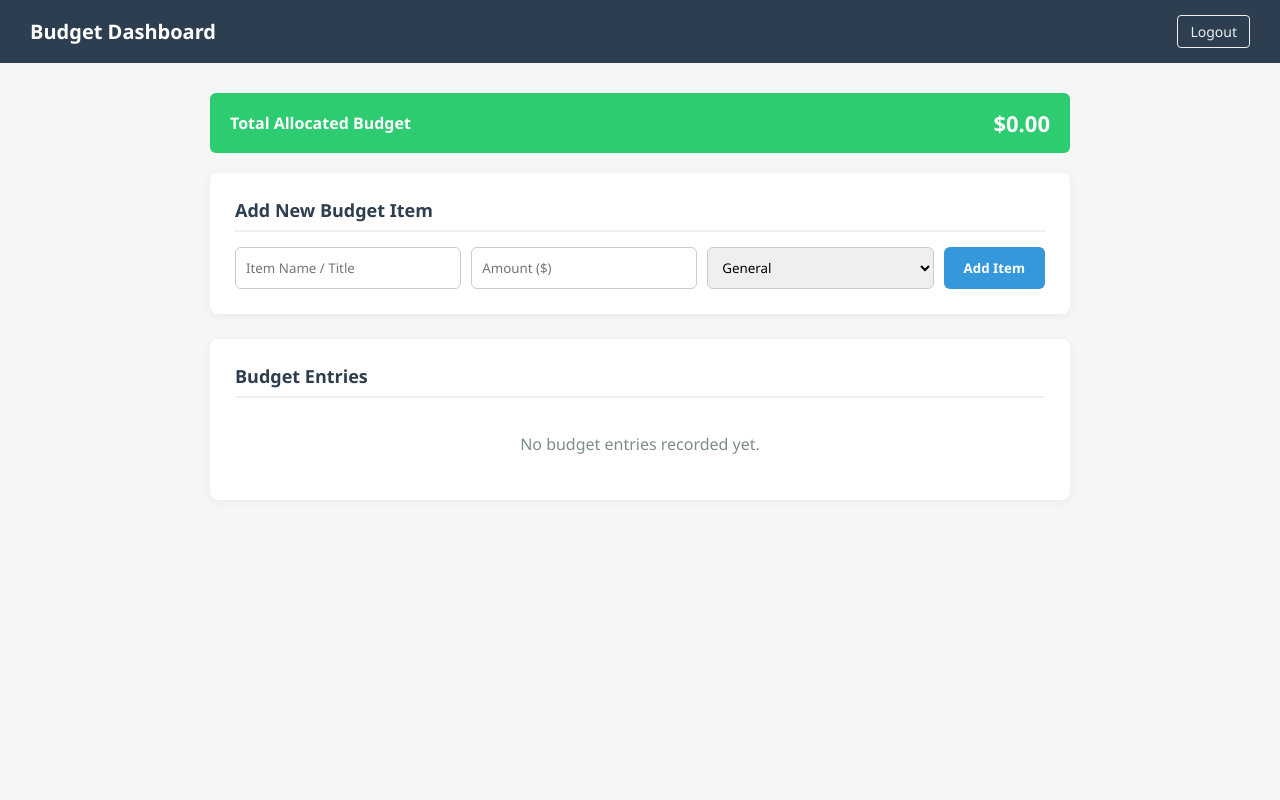
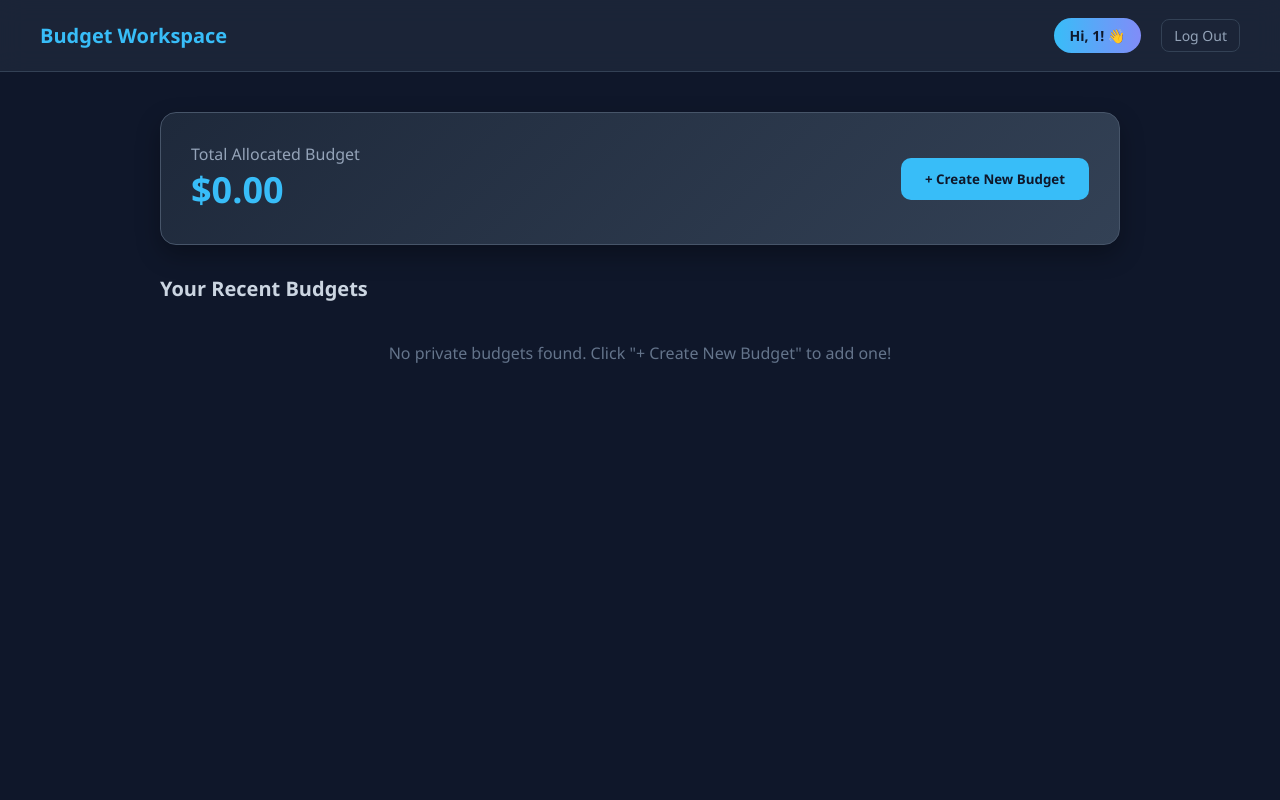
Before and after one commit to shivansh150479/Smart-Expense-Tracker.., a Flask app: page /dashboard in a window 1280 px wide. Run offline with Flask 3, Linux system fonts and the light colour scheme; the visitor is signed in with stand-in values (Sample User, id 1).

Commit message:
Update dashboard.html

```diff
--- a/templates/dashboard.html
+++ b/templates/dashboard.html
@@ -3,81 +3,192 @@
 <head>
     <meta charset="UTF-8">
     <meta name="viewport" content="width=device-width, initial-scale=1.0">
-    <title>Dashboard - Budget Tracker</title>
+    <title>Dashboard - Personal Budget Workspace</title>
     <style>
-        * { box-sizing: border-box; margin: 0; padding: 0; font-family: 'Segoe UI', Tahoma, Geneva, Verdana, sans-serif; }
-        body { background-color: #f4f7f6; color: #333; }
-        .navbar { background-color: #2c3e50; color: white; padding: 15px 30px; display: flex; justify-content: space-between; align-items: center; }
-        .navbar h2 { font-size: 20px; }
-        .logout-btn { color: #ecf0f1; text-decoration: none; padding: 6px 12px; border: 1px solid #ecf0f1; border-radius: 4px; font-size: 14px; }
-        .logout-btn:hover { background-color: #ecf0f1; color: #2c3e50; }
-        .container { max-width: 900px; margin: 30px auto; padding: 0 20px; }
-        .card { background: white; padding: 25px; border-radius: 8px; box-shadow: 0 2px 10px rgba(0,0,0,0.05); margin-bottom: 25px; }
-        .card h3 { margin-bottom: 15px; color: #2c3e50; font-size: 18px; border-bottom: 2px solid #ecf0f1; padding-bottom: 8px; }
-        .form-row { display: flex; gap: 10px; flex-wrap: wrap; }
-        .form-row input, .form-row select { flex: 1; min-width: 150px; padding: 10px; border: 1px solid #ccc; border-radius: 6px; }
-        .add-btn { padding: 10px 20px; background-color: #3498db; color: white; border: none; border-radius: 6px; font-weight: 600; cursor: pointer; }
-        .add-btn:hover { background-color: #2980b9; }
-        .budget-list { list-style: none; }
-        .budget-item { display: flex; justify-content: space-between; align-items: center; padding: 12px 15px; border-bottom: 1px solid #eee; }
-        .budget-item:last-child { border-bottom: none; }
-        .budget-info { display: flex; gap: 15px; align-items: center; }
-        .category-badge { background-color: #e8f4f8; color: #2980b9; padding: 4px 8px; border-radius: 4px; font-size: 12px; font-weight: 600; }
-        .view-link { color: #3498db; text-decoration: none; font-size: 14px; font-weight: 600; }
-        .view-link:hover { text-decoration: underline; }
-        .summary-box { background-color: #2ecc71; color: white; padding: 15px 20px; border-radius: 6px; display: flex; justify-content: space-between; align-items: center; margin-bottom: 20px; }
-        .summary-box h4 { font-size: 16px; }
-        .summary-box span { font-size: 22px; font-weight: 700; }
+        * { box-sizing: border-box; margin: 0; padding: 0; font-family: 'Segoe UI', system-ui, sans-serif; }
+        body { background-color: #0f172a; color: #f8fafc; min-height: 100vh; padding-bottom: 50px; }
+
+        .navbar {
+            background: rgba(30, 41, 59, 0.8);
+            backdrop-filter: blur(12px);
+            border-bottom: 1px solid #334155;
+            padding: 18px 40px;
+            display: flex;
+            justify-content: space-between;
+            align-items: center;
+            position: sticky;
+            top: 0;
+            z-index: 10;
+        }
+        .brand { font-size: 20px; font-weight: 700; color: #38bdf8; }
+        .user-info { display: flex; align-items: center; gap: 20px; }
+
+        /* Auto-fading greeting message */
+        .welcome-toast {
+            background: linear-gradient(90deg, #38bdf8, #818cf8);
+            color: #0f172a;
+            padding: 8px 16px;
+            border-radius: 20px;
+            font-weight: 700;
+            font-size: 14px;
+            transition: opacity 0.8s ease, transform 0.8s ease;
+        }
+        .welcome-toast.fade-out { opacity: 0; transform: translateY(-10px); pointer-events: none; }
+
+        .logout-btn { color: #94a3b8; text-decoration: none; font-size: 14px; padding: 6px 12px; border: 1px solid #334155; border-radius: 8px; }
+        .logout-btn:hover { color: #f8fafc; border-color: #64748b; }
+
+        .container { max-width: 1000px; margin: 40px auto; padding: 0 20px; }
+
+        /* Summary Header */
+        .summary-card {
+            background: linear-gradient(135deg, #1e293b, #334155);
+            border: 1px solid #475569;
+            padding: 30px;
+            border-radius: 16px;
+            display: flex;
+            justify-content: space-between;
+            align-items: center;
+            margin-bottom: 30px;
+            box-shadow: 0 10px 25px rgba(0,0,0,0.3);
+        }
+        .summary-card h3 { color: #94a3b8; font-size: 16px; font-weight: 500; }
+        .summary-card .total { font-size: 36px; font-weight: 800; color: #38bdf8; }
+        .action-btn {
+            background: #38bdf8; color: #0f172a; padding: 12px 24px; border-radius: 10px; font-weight: 700; border: none; cursor: pointer; transition: all 0.2s ease;
+        }
+        .action-btn:hover { background: #7dd3fc; transform: scale(1.03); }
+
+        /* Budget Grid Display */
+        .section-title { margin-bottom: 20px; font-size: 20px; color: #cbd5e1; }
+        .grid { display: grid; grid-template-columns: repeat(auto-fill, minmax(280px, 1fr)); gap: 20px; }
+        .card {
+            background: #1e293b;
+            border: 1px solid #334155;
+            padding: 24px;
+            border-radius: 14px;
+            transition: all 0.3s ease;
+            cursor: pointer;
+            position: relative;
+            overflow: hidden;
+        }
+        .card:hover { transform: translateY(-4px); border-color: #38bdf8; box-shadow: 0 10px 20px rgba(56, 189, 248, 0.15); }
+        .card .badge { display: inline-block; background: rgba(56, 189, 248, 0.1); color: #38bdf8; padding: 4px 10px; border-radius: 6px; font-size: 12px; font-weight: 600; margin-bottom: 12px; }
+        .card h4 { font-size: 18px; margin-bottom: 8px; color: #f8fafc; }
+        .card .amount { font-size: 24px; font-weight: 700; color: #4ade80; }
+
+        /* Modal Popup Window */
+        .modal {
+            display: none; position: fixed; top: 0; left: 0; width: 100%; height: 100%;
+            background: rgba(15, 23, 42, 0.8); backdrop-filter: blur(8px); z-index: 100;
+            justify-content: center; align-items: center;
+        }
+        .modal-content {
+            background: #1e293b; border: 1px solid #475569; padding: 30px; border-radius: 16px; width: 90%; max-width: 450px; position: relative;
+        }
+        .close-btn { position: absolute; top: 15px; right: 20px; font-size: 24px; color: #94a3b8; cursor: pointer; }
+        .form-control { width: 100%; padding: 12px; background: #0f172a; border: 1px solid #334155; border-radius: 8px; color: #fff; margin-bottom: 15px; }
     </style>
 </head>
-<body>
+<body onclick="handleUserActivity()" onmousemove="handleUserActivity()" onkeydown="handleUserActivity()">
+
     <div class="navbar">
-        <h2>Budget Dashboard</h2>
-        <a href="/login" class="logout-btn">Logout</a>
+        <div class="brand">Budget Workspace</div>
+        <div class="user-info">
+            {% if show_welcome %}
+                <div id="welcome-toast" class="welcome-toast">Hi, {{ username }}! 👋</div>
+            {% endif %}
+            <a href="/logout" class="logout-btn">Log Out</a>
+        </div>
     </div>
 
     <div class="container">
-        <div class="summary-box">
-            <h4>Total Allocated Budget</h4>
-            <span>${{ "%.2f"|format(total_amount) }}</span>
+        <!-- Summary Header & Create Trigger -->
+        <div class="summary-card">
+            <div>
+                <h3>Total Allocated Budget</h3>
+                <div class="total">${{ "%.2f"|format(total_amount) }}</div>
+            </div>
+            <button class="action-btn" onclick="openCreateModal()">+ Create New Budget</button>
         </div>
 
-        <div class="card">
-            <h3>Add New Budget Item</h3>
-            <form action="/add-budget" method="POST" class="form-row">
-                <input type="text" name="title" placeholder="Item Name / Title" required>
-                <input type="number" step="0.01" name="amount" placeholder="Amount ($)" required>
-                <select name="category">
+        <!-- Recent Budgets Display -->
+        <h3 class="section-title">Your Recent Budgets</h3>
+        {% if budgets %}
+            <div class="grid">
+                {% for b in budgets %}
+                    <div class="card" onclick="openDetailModal({{ b.id }})">
+                        <span class="badge">{{ b.category }}</span>
+                        <h4>{{ b.title }}</h4>
+                        <div class="amount">${{ "%.2f"|format(b.amount) }}</div>
+                    </div>
+                {% endfor %}
+            </div>
+        {% else %}
+            <p style="color: #64748b; text-align: center; margin-top: 40px;">No private budgets found. Click "+ Create New Budget" to add one!</p>
+        {% endif %}
+    </div>
+
+    <!-- Create Budget Modal Window -->
+    <div id="createModal" class="modal">
+        <div class="modal-content">
+            <span class="close-btn" onclick="closeModal('createModal')">&times;</span>
+            <h3 style="margin-bottom: 20px;">Create Budget Entry</h3>
+            <form action="/add-budget" method="POST">
+                <input type="text" name="title" class="form-control" placeholder="Budget Title (e.g. Travel, Rent)" required>
+                <input type="number" step="0.01" name="amount" class="form-control" placeholder="Amount ($)" required>
+                <select name="category" class="form-control">
                     <option value="General">General</option>
                     <option value="Groceries">Groceries</option>
                     <option value="Utilities">Utilities</option>
                     <option value="Entertainment">Entertainment</option>
                 </select>
-                <button type="submit" class="add-btn">Add Item</button>
+                <button type="submit" class="action-btn" style="width: 100%;">Save Budget</button>
             </form>
         </div>
+    </div>
 
-        <div class="card">
-            <h3>Budget Entries</h3>
-            {% if budgets %}
-                <ul class="budget-list">
-                {% for b in budgets %}
-                    <li class="budget-item">
-                        <div class="budget-info">
-                            <span class="category-badge">{{ b.category }}</span>
-                            <strong>{{ b.title }}</strong>
-                        </div>
-                        <div>
-                            <span style="margin-right: 15px; font-weight: 600;">${{ "%.2f"|format(b.amount) }}</span>
-                            <a href="/detail/{{ b.id }}" class="view-link">View Details</a>
-                        </div>
-                    </li>
-                {% endfor %}
-                </ul>
-            {% else %}
-                <p style="color: #7f8c8d; text-align: center; padding: 20px 0;">No budget entries recorded yet.</p>
-            {% endif %}
+    <!-- View Individual Budget Detail Modal Window -->
+    <div id="detailModal" class="modal">
+        <div class="modal-content">
+            <span class="close-btn" onclick="closeModal('detailModal')">&times;</span>
+            <h3 id="modal-title" style="margin-bottom: 10px;">-</h3>
+            <span id="modal-category" class="badge" style="margin-bottom: 20px;">-</span>
+            <p style="color: #94a3b8; margin-bottom: 10px;">Individual Allocation:</p>
+            <h2 id="modal-amount" style="color: #4ade80; font-size: 32px; margin-bottom: 20px;">$0.00</h2>
+            <button class="action-btn" style="width: 100%; background: #334155; color: #fff;" onclick="closeModal('detailModal')">Close Window</button>
         </div>
     </div>
+
+    <script>
+        // Automatic greeting removal after user interaction/activity
+        let activityDetected = false;
+        function handleUserActivity() {
+            const toast = document.getElementById('welcome-toast');
+            if (toast && !activityDetected) {
+                activityDetected = true;
+                setTimeout(() => {
+                    toast.classList.add('fade-out');
+                }, 2000); // Fades away 2 seconds after first activity
+            }
+        }
+
+        // Modal Controls
+        function openCreateModal() { document.getElementById('createModal').style.display = 'flex'; }
+        function closeModal(id) { document.getElementById(id).style.display = 'none'; }
+
+        function openDetailModal(budgetId) {
+            fetch('/get-budget-detail/' + budgetId)
+                .then(res => res.json())
+                .then(data => {
+                    if (!data.error) {
+                        document.getElementById('modal-title').innerText = data.title;
+                        document.getElementById('modal-category').innerText = data.category;
+                        document.getElementById('modal-amount').innerText = '$' + data.amount.toFixed(2);
+                        document.getElementById('detailModal').style.display = 'flex';
+                    }
+                });
+        }
+    </script>
 </body>
 </html>
```
